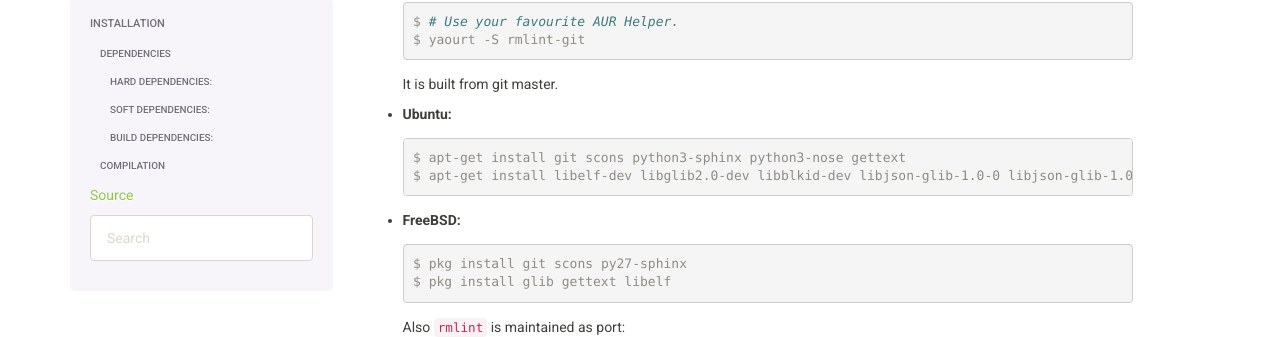
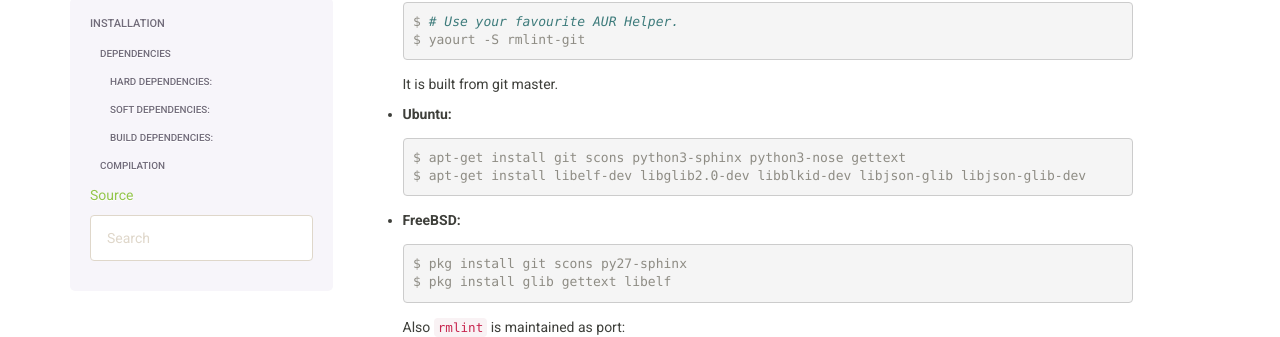
Before and after one commit to sahib/rmlint, a Sphinx documentation site: the page built from docs/install.rst, in a window 1280 px wide and 900 px high, scrolled down 930 px. Shown: the part 92-429 px from the top of the window. Built offline with Sphinx 7.4.7, drawn with Linux system fonts in a browser that asks for light colours.

Commit message:
ubuntu: fix wrong libjson-glib package name

```diff
--- a/docs/install.rst
+++ b/docs/install.rst
@@ -77,7 +77,7 @@ Here's a list of readily prepared commands for known distributions:
   .. code-block:: bash
 
     $ apt-get install git scons python3-sphinx python3-nose gettext
-    $ apt-get install libelf-dev libglib2.0-dev libblkid-dev libjson-glib-1.0-0 libjson-glib-1.0-0-dev
+    $ apt-get install libelf-dev libglib2.0-dev libblkid-dev libjson-glib libjson-glib-dev
 
 
 * **FreeBSD:**
```
